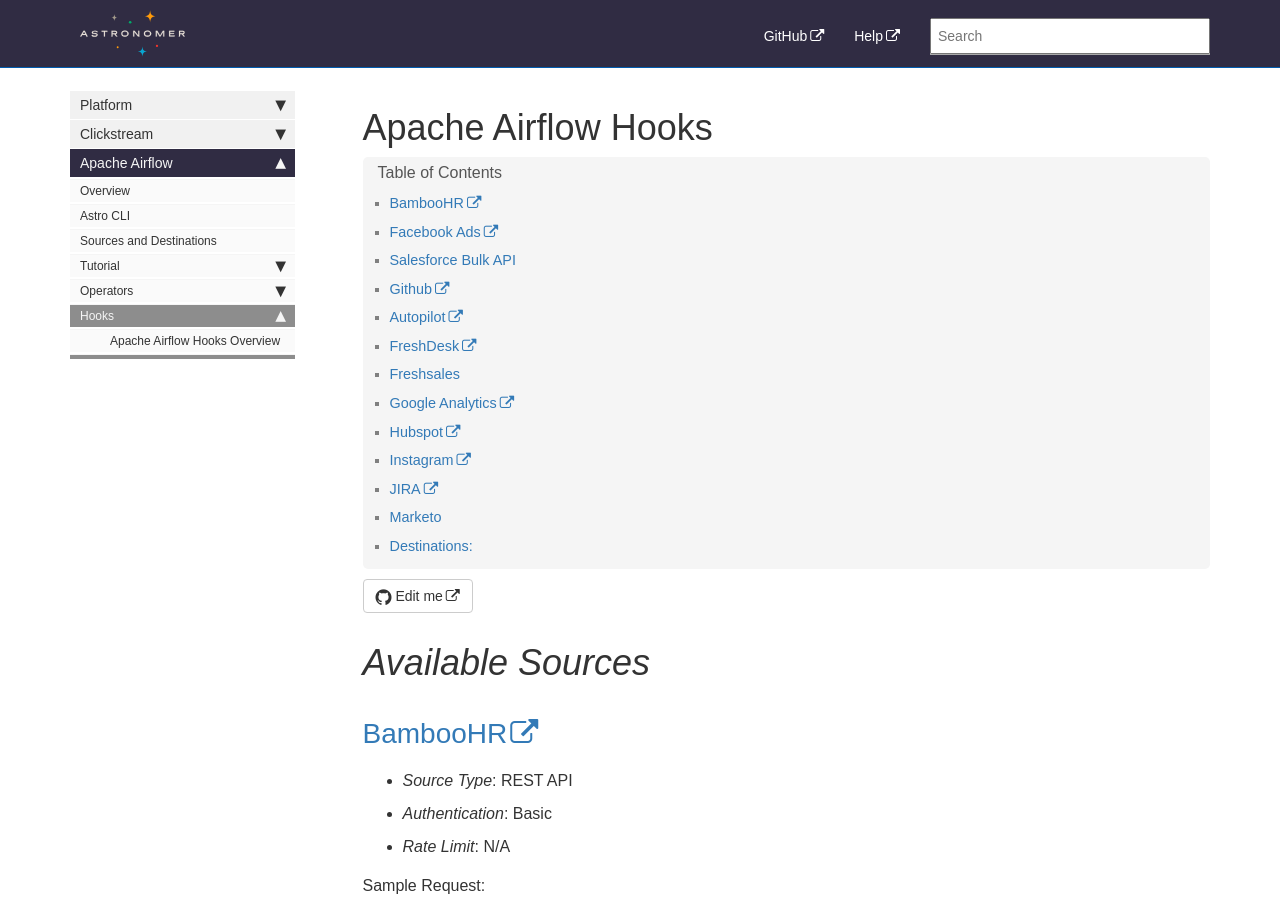
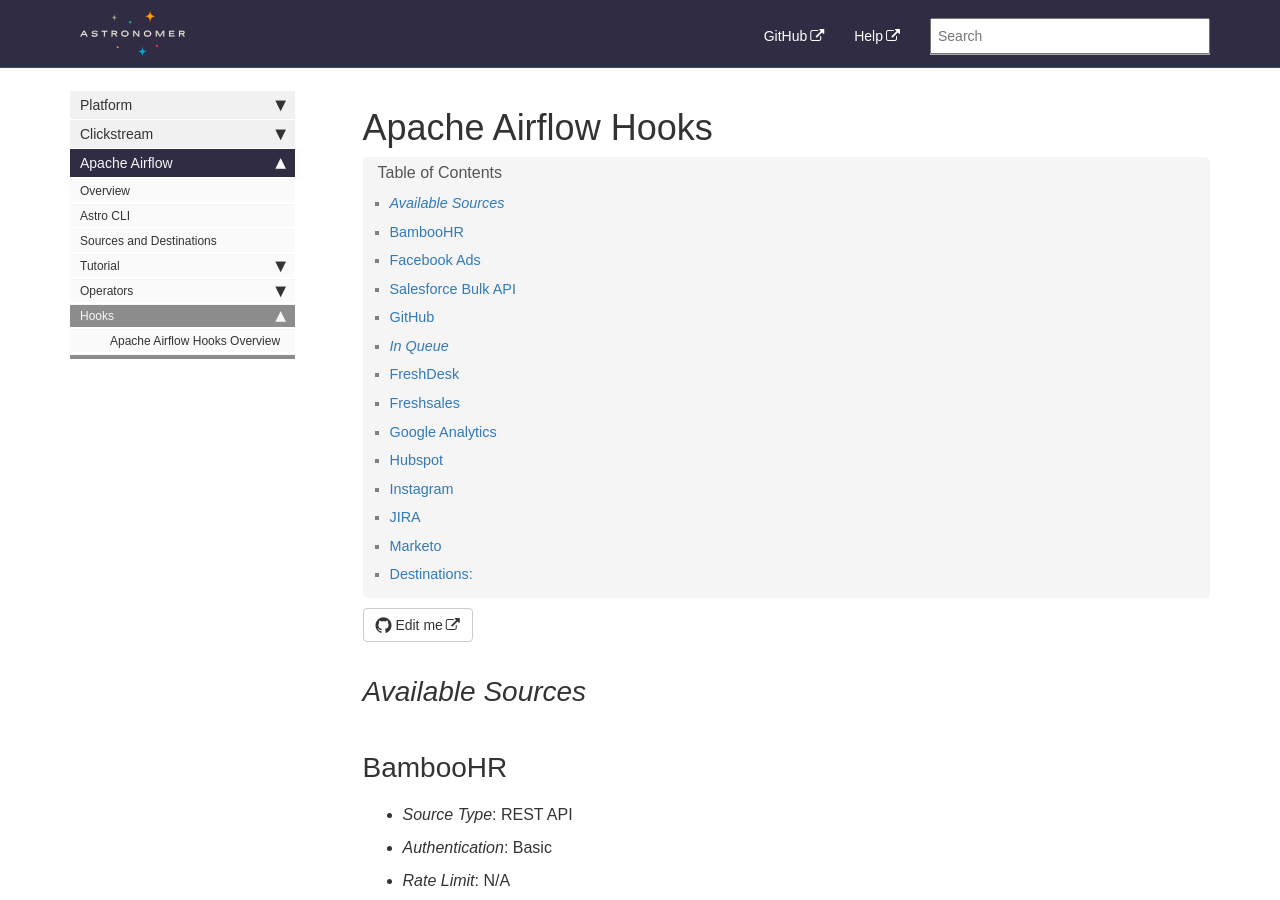
Before and after one commit to petedejoy/documentation, a Jekyll site: the page built from v2/apache_airflow/hooks/hooks.md, in a window 1280 px wide and 900 px high. Built offline with Jekyll 4.4.1, drawn with Linux system fonts in a browser that asks for light colours; nearby versions of some CDN libraries; some web fonts are replaced; comment, search, counter and statistics services are not loaded; part of the change alters nothing that is shown; some of the changed text lies outside the part shown.

Commit message:
removed source links

````diff
--- a/v2/apache_airflow/hooks/hooks.md
+++ b/v2/apache_airflow/hooks/hooks.md
@@ -3,9 +3,9 @@ title: Apache Airflow Hooks
 sidebar: platform_sidebar
 ---
 
-# _Available Sources_
+## _Available Sources_
 
-## [BambooHR](https://www.bamboohr.com/api/documentation/)
+## BambooHR
 
 - _Source Type_: REST API
 - _Authentication_: Basic
@@ -101,7 +101,7 @@ curl -i -u "{API Key}:x" "https://api.bamboohr.com/api/gateway.php/{subdomain}/v
 </table>
 ```
 
-## [Facebook Ads](https://developers.facebook.com/docs/marketing-api/access)
+## Facebook Ads
 
 - _Source Type_: REST-based API.
 - _Authentication_: OAuth (Token)
@@ -137,7 +137,7 @@ SELECT Id, Name FROM Account LIMIT 10
 
 # _In Progress_
 
-## [Github](https://developer.github.com/v3/)
+## GitHub
 
 - _Source Type_: REST v3 -- (GraphQL v4 API currently unsupported)
 - _Authentication_: Basic Authentication via Personal Token
@@ -456,9 +456,9 @@ Reference: https://developer.github.com/v3/
   }
 ```
 
-# _In Queue_
+## _In Queue_
 
-## [Autopilot](http://docs.autopilot.apiary.io/#)
+### AutoPilot
 
 - _Source Type_: REST API
 - _Authentication_: API key
@@ -474,7 +474,7 @@ Reference: https://developer.github.com/v3/
 - Get custom fields
 - List journeys with API triggers
 
-## [FreshDesk](https://freshdesk.com/api)
+## FreshDesk
 
 - _Source Type_: RESTful API
 - _Authentication_: API key or Basic Auth
@@ -502,13 +502,13 @@ Reference: https://developer.github.com/v3/
 - Business Hours - List All Business Hours
 - SLA Policies - List All SLA Policies
 
-## [Freshsales](LINK)
+## Freshsales
 
 - _Source Type_: REST API
 - _Authentication_: Basic or API toekn
 - _Rate Limit_: N/A
 
-## [Google Analytics](https://developers.google.com/analytics/)
+## Google Analytics
 
 - _Source Type_:
 - _Authentication_: OAuth2
@@ -593,7 +593,7 @@ Reference: https://developer.github.com/v3/
   }
   ```
 
-## [Hubspot](https://developers.hubspot.com/docs/overview)
+## Hubspot
 
 - _Source Type_: REST
 - _Authentication_: API key (OAuth is strongly encouraged and required to become an featured integration)
@@ -739,7 +739,7 @@ Optional parameters:
 
 ```
 
-## [Instagram](https://www.instagram.com/developer)
+## Instagram
 
 - _Source Type_: REST API
 - _Authentication_: OAuth 2.0
@@ -752,13 +752,13 @@ Global rate limits are applied inclusive of all API calls made by an app per acc
 |Sandbox	  |500 / hour               |
 |Live	          |5000 / hour              |
 
-## [JIRA](https://www.instagram.com/developer)
+## JIRA
 
 - _Source Type_: REST API
 - _Authentication_: OAuth 1.0 or Basic
 - _Rate Limit_: 500 API requests per 5 minutes. Once you exceed the limit, calls will return HTTP status 429 and a message telling you that you've been limited.
 
-## [Marketo](LINK)
+## Marketo
 
 - _Source Type_: REST API
 - _Authentication_: Basic
````
